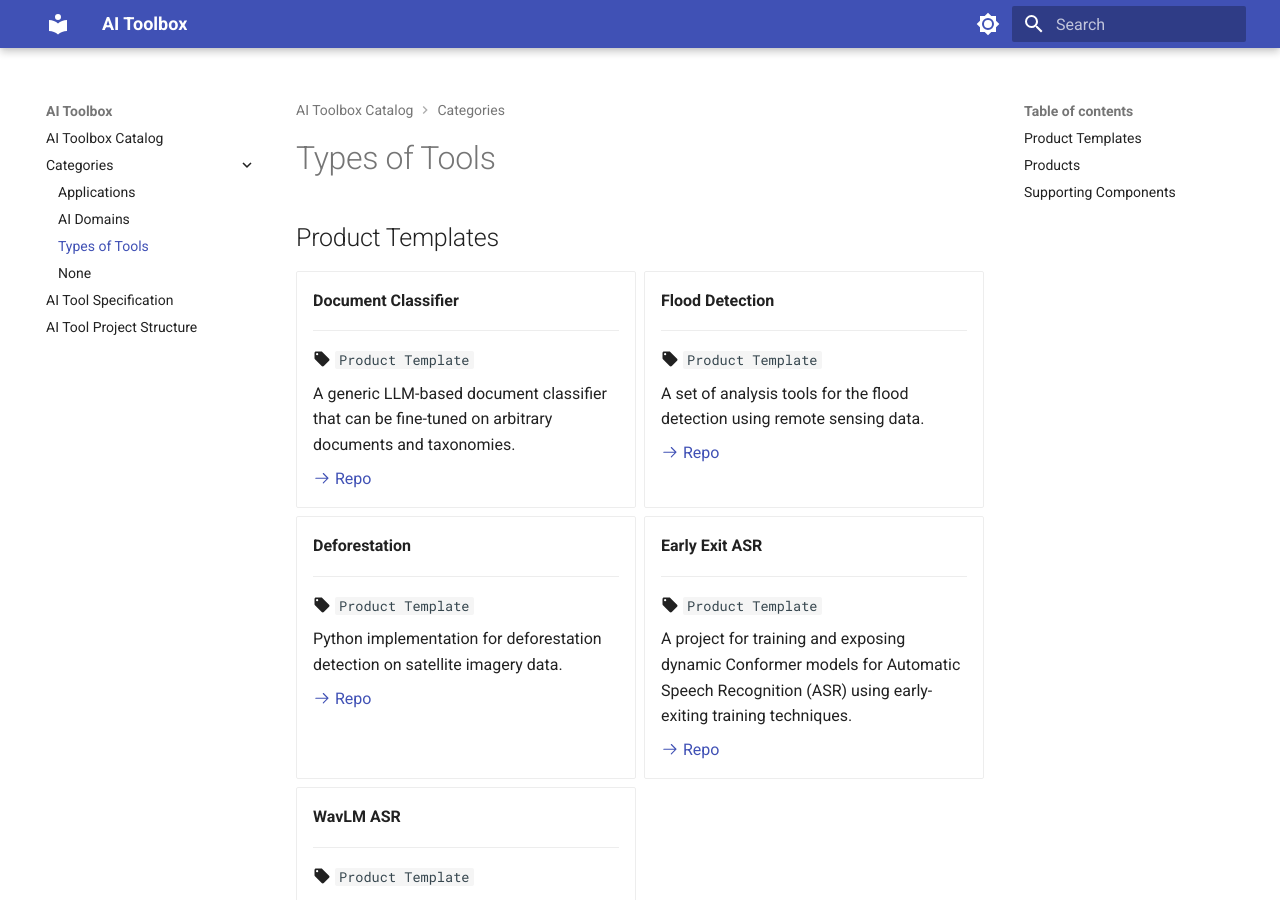
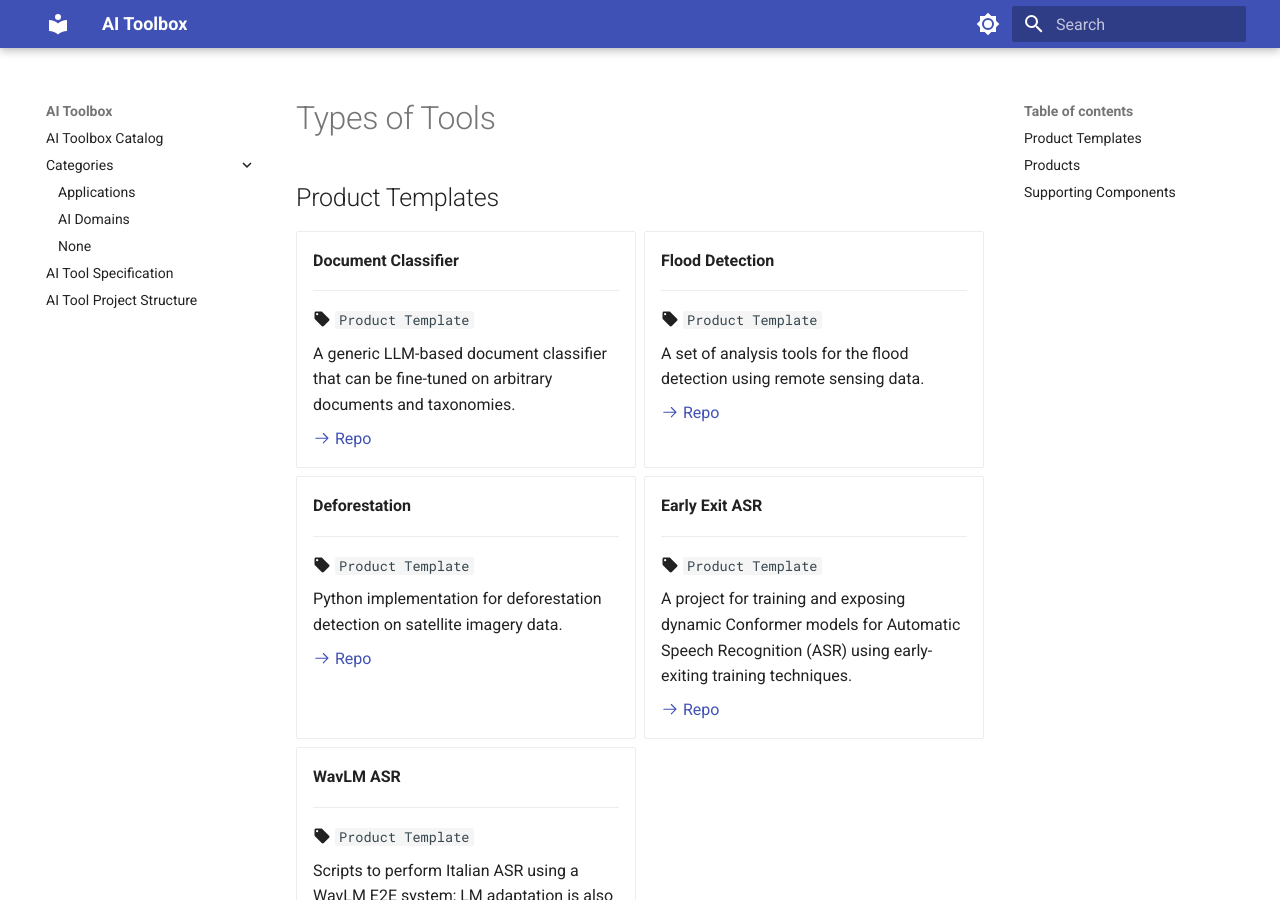
Before and after one commit to tn-aixpa/ai-toolbox-catalog, an MkDocs documentation site: the page built from docs/catalog/kind_list.md, in a window 1280 px wide and 900 px high. Built offline with MkDocs 1.6.1 and Material for MkDocs 9.7.7, drawn with Linux system fonts in a browser that asks for light colours.

Commit message:
index fix

```diff
--- a/mkdocs.yml
+++ b/mkdocs.yml
@@ -25,7 +25,6 @@ nav:
   - Categories:
     - "catalog/app_list.md"
     - "catalog/ai_list.md"
-    - "catalog/kind_list.md"
     - "catalog/component_list.md"
   - "SPEC.md"
   - "PROJECT.md"
```
